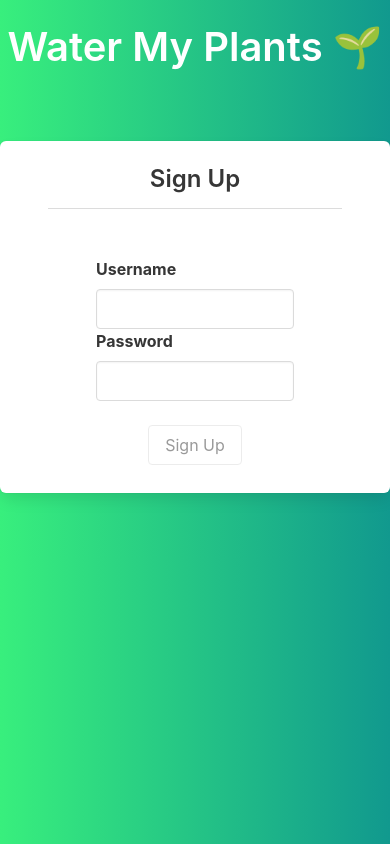
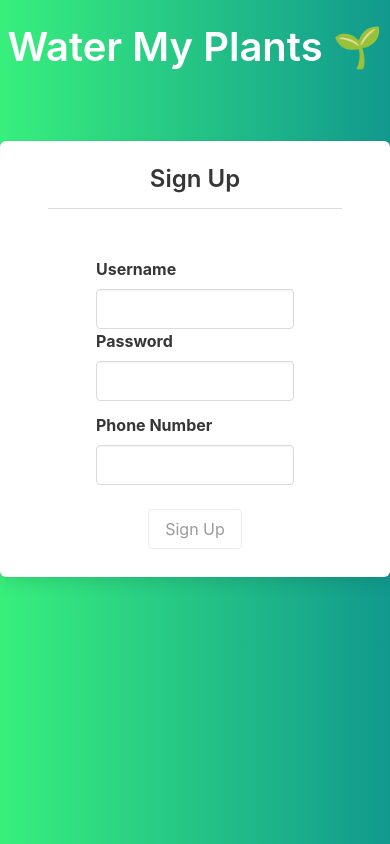
Before and after one commit to Build-Week-Water-My-Plants-6/front-end, a React (Create React App) app: page /signup in a window 390 px wide. Built offline with nearby package versions, Linux system fonts and the light colour scheme.

Commit message:
Added phone number to sign up form
Added phone number to sign up form

```diff
--- a/src/components/Login.js
+++ b/src/components/Login.js
@@ -97,9 +97,6 @@ function Login() {
     };
 
 
-
-    // Write event handlers (onChange, onSubmit)
-
     return (
         <div className="login box py-5 px-6">
             <div className="box-header has-text-centered mb-6">
--- a/src/components/Signup.js
+++ b/src/components/Signup.js
@@ -9,6 +9,7 @@ function Signup() {
     const initialFormState = {
         username:"",
         password:"",
+        phoneNumber:"",
     }
 
     //temp state used to set state
@@ -38,8 +39,11 @@ function Signup() {
         .required("Please input your password")
         .min(5)
         .matches(/^[0-9A-Za-z]*[!@#$%^&*()_+\-=\[\]{};':"\\|,.<>\/?][0-9a-zA-Z]*$/,
-        "Password Must Contain at least 5 Characters, One Uppercase, One Lowercase, One Number and one special case Character")
-
+        "Password Must Contain at least 5 Characters, One Uppercase, One Lowercase, One Number and one special case Character"),
+        phoneNumber: yup
+        .string()
+        .required()
+        .min(10, "Please input a valid phone number")
 
     })
 
@@ -98,15 +102,13 @@ function Signup() {
         event.persist();
         const newUserData = {
             ...formState,
-            [event.target.name]: event.target.value
+            [event.target.name]: event.target.name === "phoneNumber" ?event.target.value.replace(/\D/,''): event.target.value
         };
         validateChange(event);
         setFormState(newUserData)
     };
 
 
-
-    // Write event handlers (onChange, onSubmit)
 
     return (
         <div className="login box py-5 px-6">
@@ -131,6 +133,7 @@ function Signup() {
                         {errors.username.length > 0 ? <p className="error">{errors.username}
                         </p> : null}
                 </div>
+
                 <div className="field">
                     <label className="label" htmlform="password">Password</label>
                     <div className="control">
@@ -146,6 +149,24 @@ function Signup() {
                         </p> : null}
                     </div>
                 </div>
+                <div className="field">
+                    <label className="label" htmlform="phoneNumber">Phone Number</label>
+                    <div className="control">
+                        <input
+                        maxLength="10"
+                        className="input"
+                        type="text"
+                        id="phoneNumber"
+                        name="phoneNumber"
+                        onChange={inputChange}
+                        value={formState.phoneNumber}
+                        onkeypress="return isNumber(event)"
+                        />
+                        {errors.phoneNumber.length > 0 ? <p className="error">{errors.phoneNumber}
+                        </p> : null}
+                </div>
+                </div>
+
                 <div className="field is-flex is-justify-content-center mt-5 mb-1">
                     <div className="control">
                             <button
```
